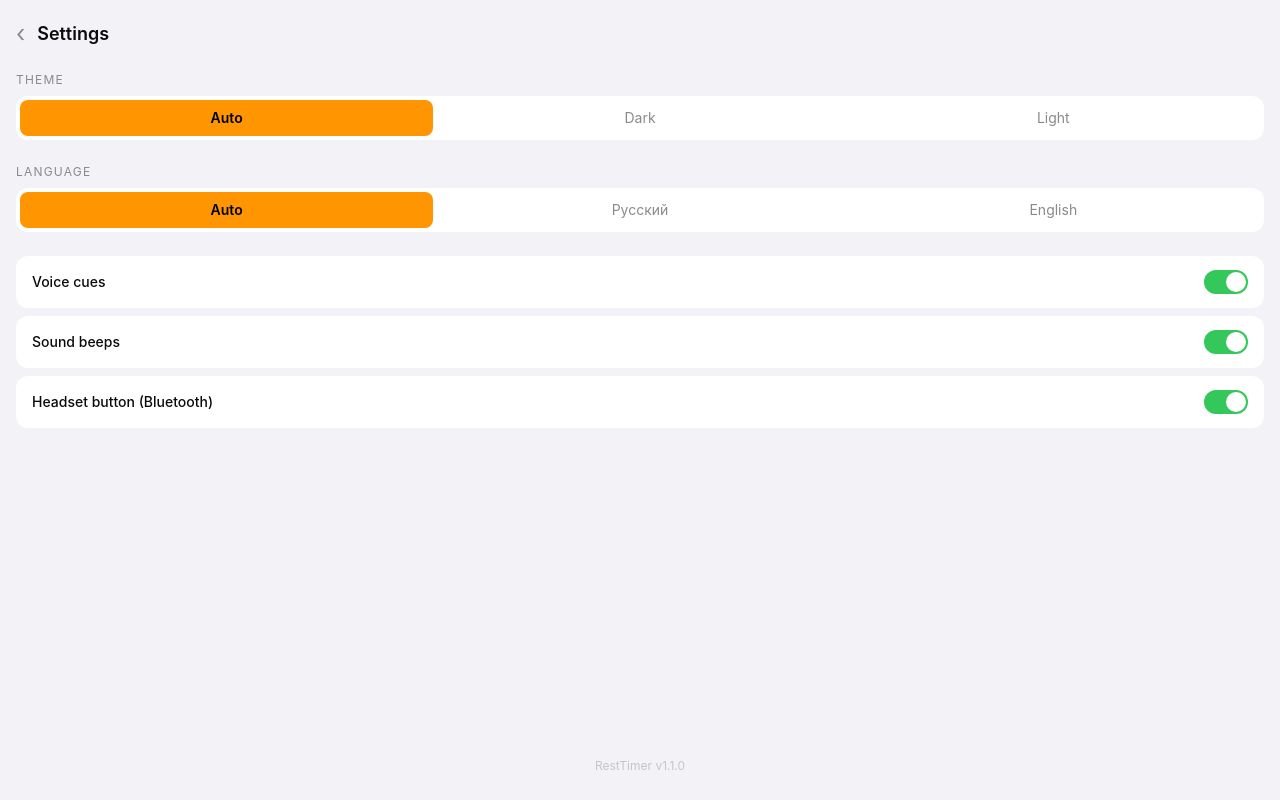
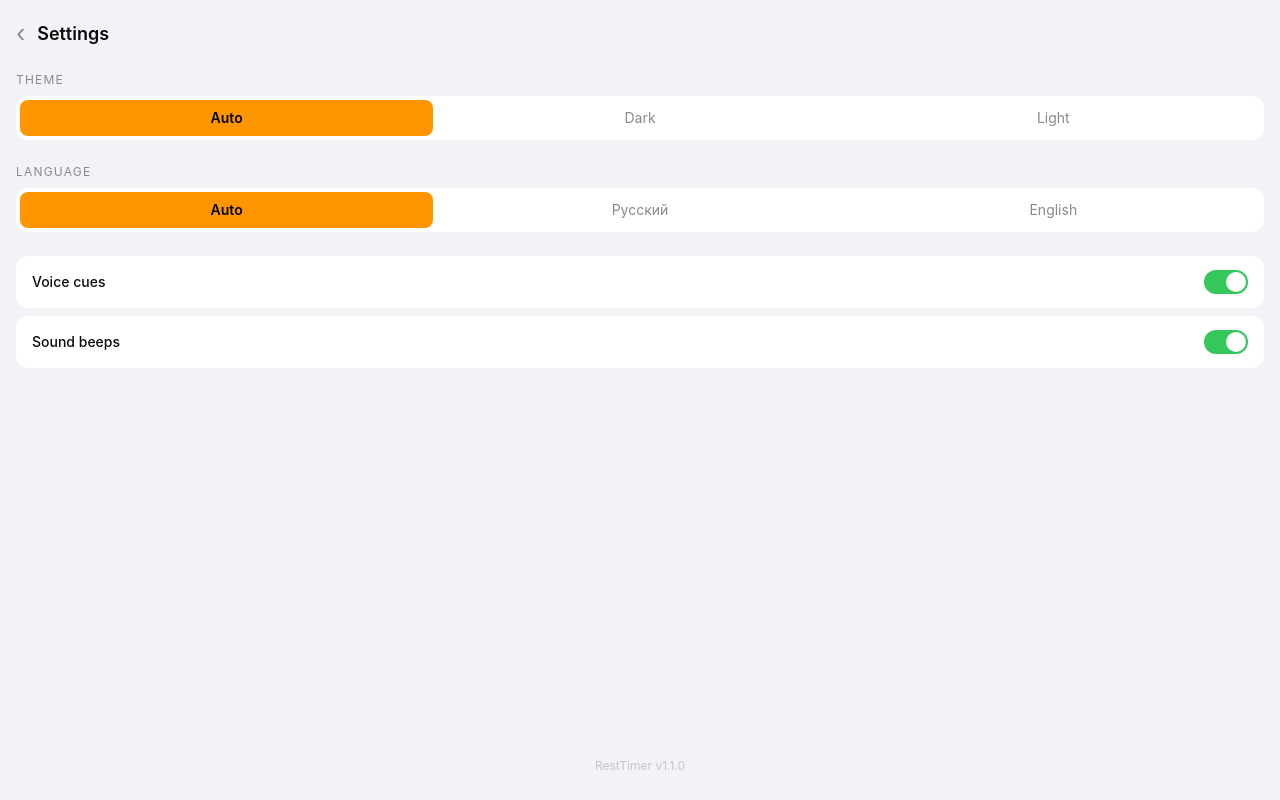
Before and after one commit to TerehinAV/RestTimer, a React (Vite) app: page / in a window 1280 px wide. Both pictures are taken after a click on the button 1254 px from the left and 36 px from the top of the page. Built offline with nearby package versions, Linux system fonts and the light colour scheme.

Commit message:
fix: disable headset keepalive behind flag, hide toggle, honest README status

```diff
--- a/src/boot.ts
+++ b/src/boot.ts
@@ -77,8 +77,10 @@ function handleEngineEvent(e: EngineEvent): void {
   }
 }
 
+const HEADSET_CONTROL_ENABLED = false;
+
 function syncKeepAlive(): void {
-  const active = useApp.getState().settings.mediaKeepAlive && getEngine().hasStartedRuns();
+  const active = HEADSET_CONTROL_ENABLED && useApp.getState().settings.mediaKeepAlive && getEngine().hasStartedRuns();
   audio!.setKeepAlive(active);
 }
 
--- a/src/ui/screens/Settings.tsx
+++ b/src/ui/screens/Settings.tsx
@@ -76,11 +76,6 @@ export function SettingsScreen() {
         <section className="space-y-2">
           <ToggleRow label={t(lang, 'voiceTitle')} on={settings.voiceOn} onChange={(on) => updateSettings({ voiceOn: on })} />
           <ToggleRow label={t(lang, 'beepsTitle')} on={settings.beepsOn} onChange={(on) => updateSettings({ beepsOn: on })} />
-          <ToggleRow
-            label={t(lang, 'headsetTitle')}
-            on={settings.mediaKeepAlive}
-            onChange={(on) => updateSettings({ mediaKeepAlive: on })}
-          />
         </section>
       </div>
 
```
